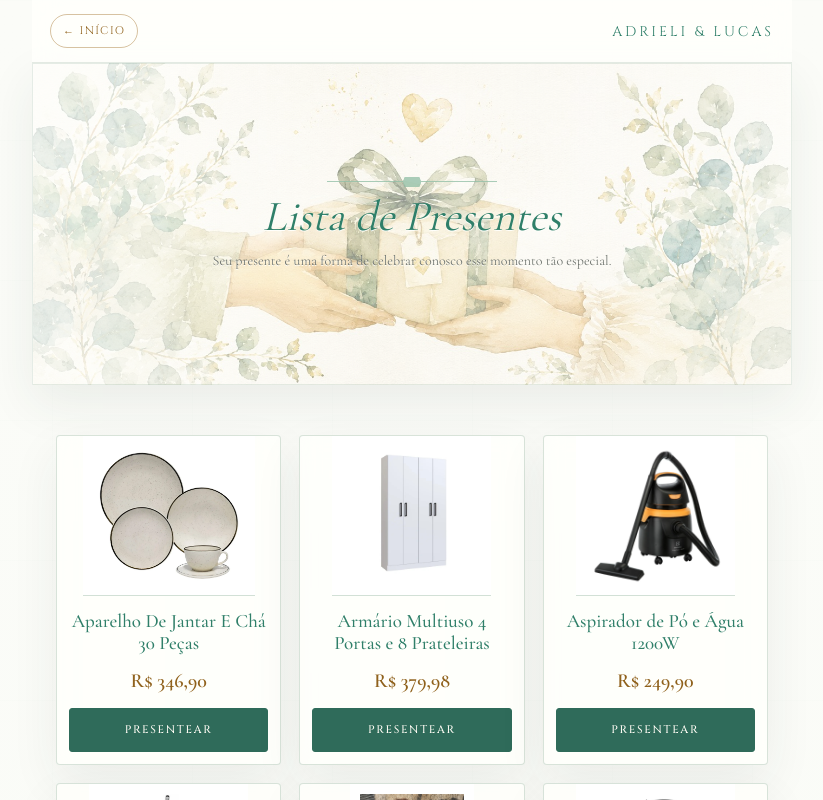
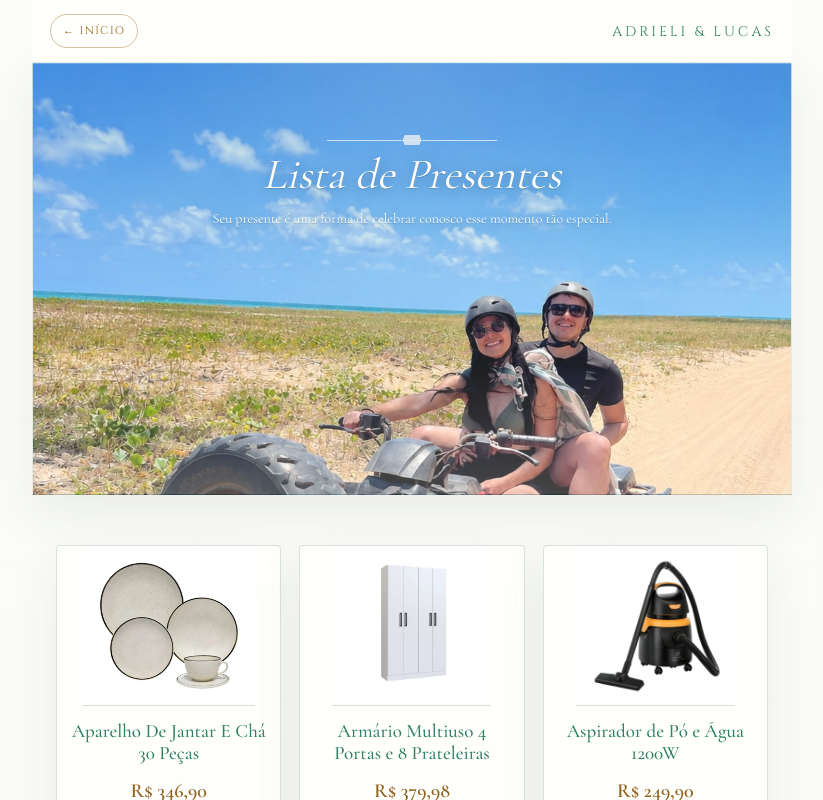
Before and after one commit to zanilucas/casamentolucas, a Next.js app: page /presentes in a window 1280 px wide. Shown: the top 800 px of the page, without its empty margins (228-1051 px from the left). Built offline with nearby package versions, Linux system fonts and the light colour scheme; no server answers.

Commit message:
Atualiza banner da lista de presentes

```diff
--- a/src/app/globals.css
+++ b/src/app/globals.css
@@ -1119,13 +1119,13 @@ body {
 .gifts-intro {
   position: relative;
   max-width: 980px;
-  min-height: 260px;
+  min-height: 360px;
   margin: 0 auto 24px;
   overflow: hidden;
   border-bottom: 1px solid rgba(142, 174, 153, 0.22);
   background:
-    linear-gradient(90deg, rgba(255, 255, 252, 0.78) 0 16%, rgba(255, 255, 252, 0.34) 44%, rgba(255, 255, 252, 0.72) 100%),
-    url("/brand/gift-header.jpg") center / cover no-repeat;
+    linear-gradient(180deg, rgba(24, 88, 146, 0.18) 0%, rgba(255, 255, 252, 0.02) 46%, rgba(255, 255, 252, 0.1) 100%),
+    url("/brand/gifts-intro-capitolio.jpg") center 28% / cover no-repeat;
   box-shadow: 0 18px 46px rgba(39, 59, 53, 0.08);
 }
 
@@ -1133,7 +1133,9 @@ body {
   position: absolute;
   inset: 0;
   content: "";
-  background: radial-gradient(circle at center, rgba(255, 255, 252, 0.3), rgba(255, 255, 252, 0.04) 58%, rgba(255, 255, 252, 0.24));
+  background:
+    linear-gradient(180deg, rgba(8, 56, 110, 0.08) 0 42%, rgba(255, 255, 252, 0.04) 70%, rgba(255, 255, 252, 0.18) 100%),
+    radial-gradient(circle at top center, rgba(255, 255, 252, 0.18), rgba(255, 255, 252, 0.02) 54%, transparent 72%);
   pointer-events: none;
 }
 
@@ -1141,17 +1143,24 @@ body {
   position: relative;
   z-index: 1;
   display: grid;
-  min-height: 260px;
-  align-content: center;
-  padding: 48px 26px;
+  min-height: 360px;
+  align-content: start;
+  padding: 58px 26px 36px;
   background: transparent;
 }
 
 .gifts-intro .page-title,
 .gifts-intro .page-sub {
+  color: #fffdf5;
   text-shadow:
-    0 1px 0 rgba(255, 255, 252, 0.98),
-    0 10px 28px rgba(255, 255, 252, 0.9);
+    0 2px 14px rgba(17, 65, 104, 0.42),
+    0 1px 0 rgba(39, 59, 53, 0.2);
+}
+
+.gifts-intro .page-ornament {
+  background:
+    linear-gradient(rgba(255, 253, 245, 0.86), rgba(255, 253, 245, 0.86)) center / 170px 1px no-repeat,
+    radial-gradient(circle, rgba(255, 253, 245, 0.88) 0 38%, transparent 40%) center / 44px 10px no-repeat;
 }
 
 .rsvp-intro {
@@ -1355,13 +1364,15 @@ body {
   }
 
   .gifts-intro {
-    min-height: 320px;
+    min-height: 430px;
     margin-bottom: 34px;
     border: 1px solid rgba(142, 174, 153, 0.22);
+    background-position: center 30%;
   }
 
   .gifts-intro .page-header {
-    min-height: 320px;
+    min-height: 430px;
+    padding-top: 70px;
   }
 
   .gift-grid {
@@ -1387,13 +1398,15 @@ body {
   }
 
   .gifts-intro {
-    min-height: 238px;
+    min-height: 320px;
+    background-position: center 24%;
   }
 
   .gifts-intro .page-header {
-    min-height: 238px;
+    min-height: 320px;
     padding-right: 18px;
     padding-left: 18px;
+    padding-top: 48px;
   }
 
   .gift-grid {
```
Also changed, not shown: public/brand/gifts-intro-capitolio.jpg (added).
